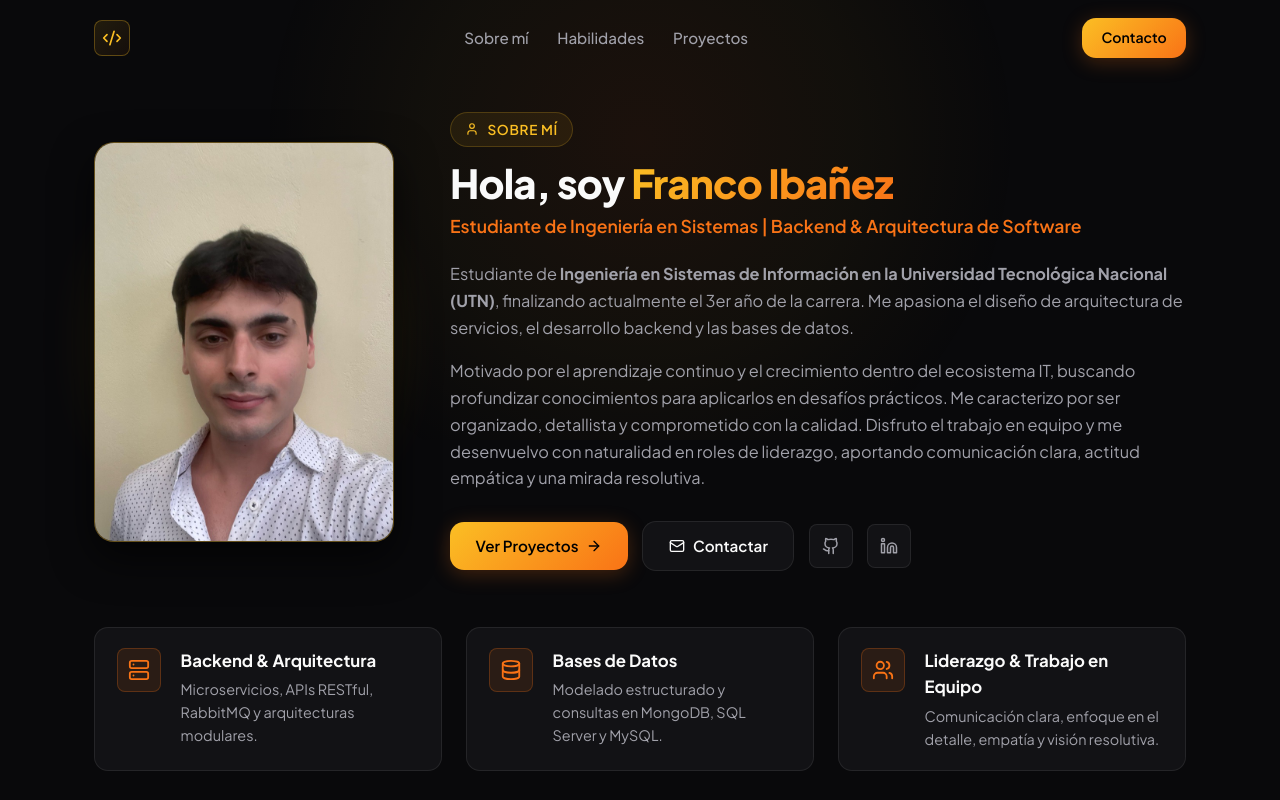
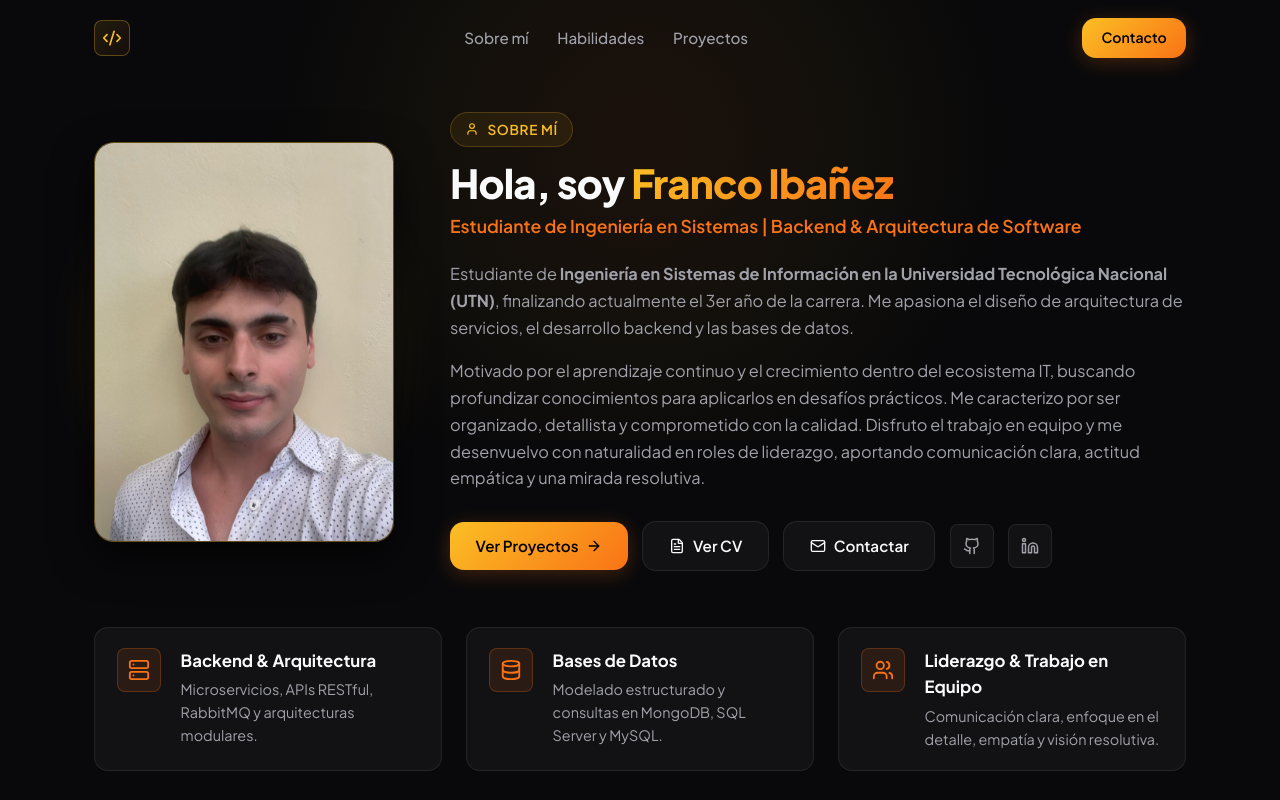
Before and after one commit to franmaxi/franmaxi.github.io, a React (Vite) app: page / in a window 1280 px wide. Shown: the top 800 px of the page. Built offline with nearby package versions, Linux system fonts and the light colour scheme.

Commit message:
feat: agregar boton y archivo de CV en seccion sobre mi

```diff
--- a/src/components/About.jsx
+++ b/src/components/About.jsx
@@ -1,5 +1,5 @@
 import React from 'react';
-import { User, Server, Database, Users, Mail, ArrowRight } from 'lucide-react';
+import { User, Server, Database, Users, Mail, ArrowRight, FileText } from 'lucide-react';
 import { GithubIcon, LinkedinIcon } from './Icons';
 import profileImg from '../assets/profile.jpg';
 
@@ -46,6 +46,15 @@ export const About = ({ personal, social }) => {
             <div className="about-actions-row">
               <a href="#proyectos" className="btn btn-primary">
                 Ver Proyectos <ArrowRight size={16} />
+              </a>
+              <a
+                href={personal?.cvUrl || "/Franco_Ibanez_CV.pdf"}
+                target="_blank"
+                rel="noopener noreferrer"
+                className="btn btn-secondary"
+                aria-label="Ver Curriculum Vitae de Franco Ibañez"
+              >
+                <FileText size={16} /> Ver CV
               </a>
               <a href="#contacto" className="btn btn-secondary">
                 <Mail size={16} /> Contactar
--- a/src/data/portfolioData.js
+++ b/src/data/portfolioData.js
@@ -4,7 +4,7 @@ export const portfolioData = {
     role: "Estudiante de Ingeniería en Sistemas | Backend & Arquitectura de Software",
     location: "Buenos Aires,Argentina",
     bio: "Estudiante de Ingeniería en Sistemas de Información (UTN). Apasionado por la arquitectura de servicios, el desarrollo backend y bases de datos, con fuerte enfoque en aprendizaje continuo, calidad y trabajo en equipo.",
-    cvUrl: "#", // Enlace a tu CV en PDF o Google Drive
+    cvUrl: "/Franco_Ibanez_CV.pdf",
     email: "mailto:francoiba038@gmail.com",
   },
 
```
Also changed, not shown: 1 other file (tests, documents, lock files or other folders).
